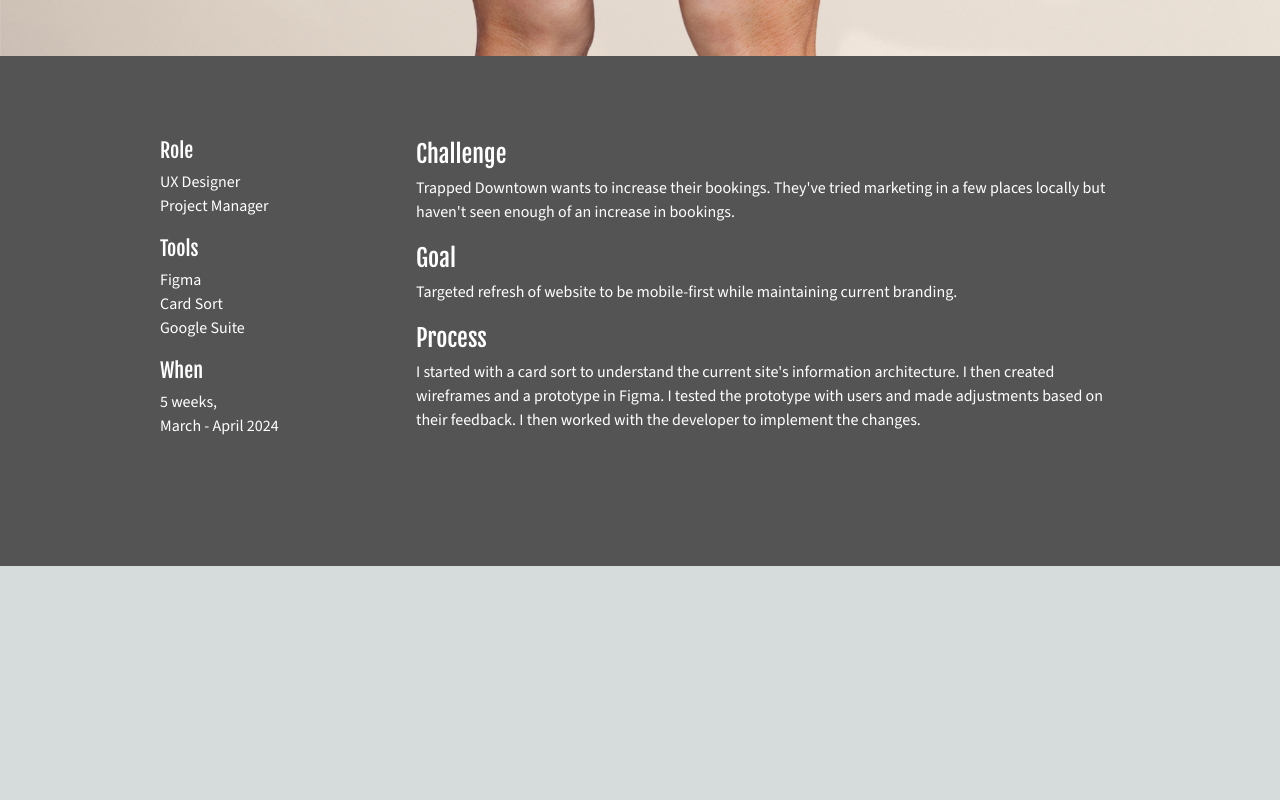
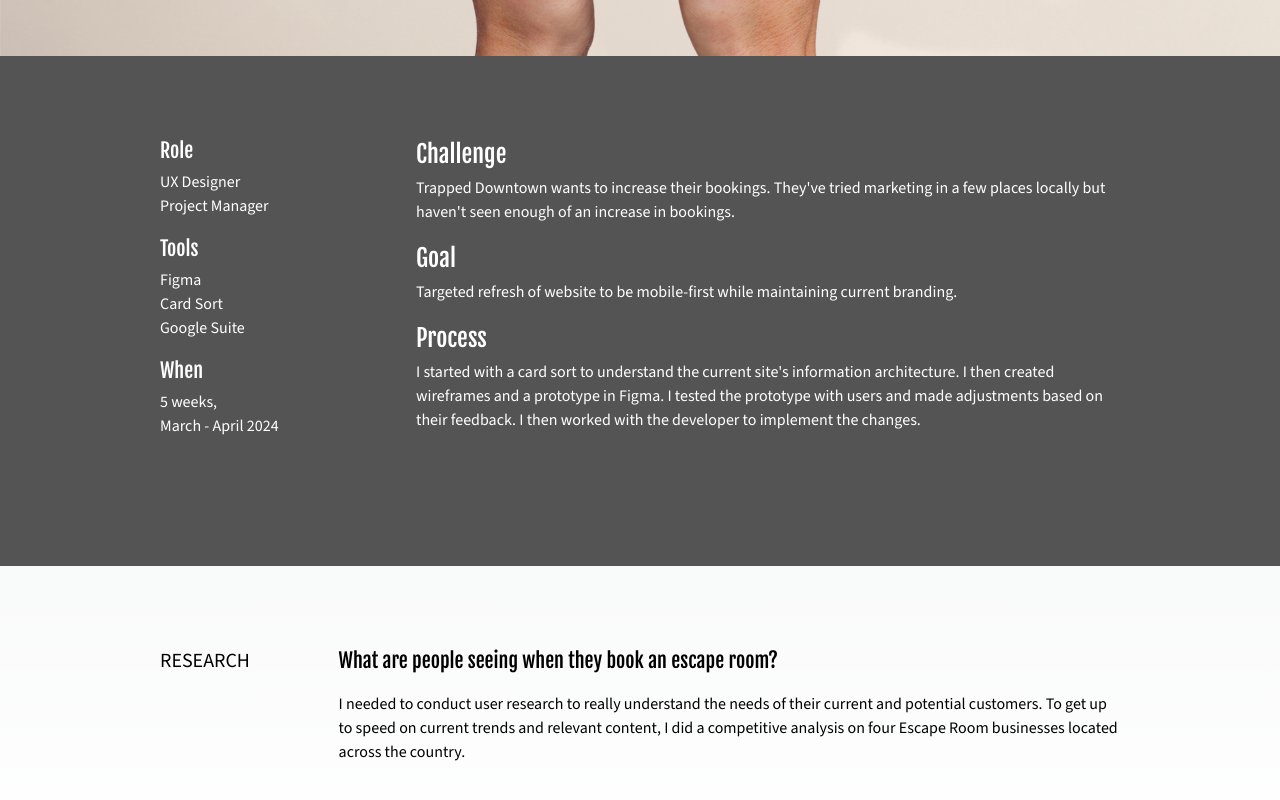
Before and after one commit to mshoemaker1/MyPortfolio, a Next.js app: page /projects/trapped-downtown in a window 1280 px wide. Shown: the part 967-1767 px from the top of the page. Before the commit the page ends 1533 px from the top, so only its background shows below. Built offline with nearby package versions, Linux system fonts and the light colour scheme.

Commit message:
section component

```diff
--- a/app/projects/trapped-downtown/page.tsx
+++ b/app/projects/trapped-downtown/page.tsx
@@ -2,6 +2,7 @@ import { data } from "../../projectData";
 import Header from "../../../components/Header";
 import Image from "next/image";
 import ProjectHero from "@/components/ProjectHero";
+import Section from "@/components/Section";
 
 const projectData = data.find(
   (project) => project.path === "/projects/trapped-downtown"
@@ -19,6 +20,11 @@ export default function TrappedDowntown() {
           alt="Hands holding a phone"
         />
         <ProjectHero bulletPoints={hero.bulletPoints} content={hero.content} />
+        <Section
+          title="Research"
+          header="What are people seeing when they book an escape room?"
+          content="I needed to conduct user research to really understand the needs of their current and potential customers. To get up to speed on current trends and relevant content, I did a competitive analysis on four Escape Room businesses located across the country."
+        />
       </div>
     </main>
   );
--- /dev/null
+++ b/components/Section/index.tsx
@@ -0,0 +1,23 @@
+import React from "react";
+
+interface SectionProps {
+  title?: string;
+  header: string;
+  content: string;
+}
+
+const Section = ({ title, header, content }: SectionProps) => {
+  return (
+    <section className="flex flex-col px-10 py-20 md:flex-row md:px-40 md:py-30">
+      <div className={`w-96 ${title ? "mb-10" : ""}`}>
+        <h5>{title?.toUpperCase()}</h5>
+      </div>
+      <div>
+        <h4 className="mb-4">{header}</h4>
+        <p>{content}</p>
+      </div>
+    </section>
+  );
+};
+
+export default Section;
```
